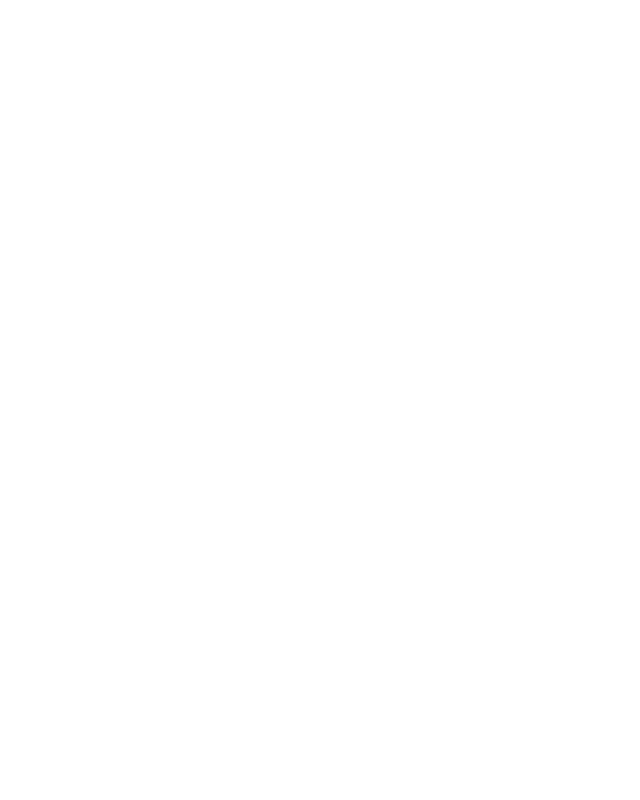
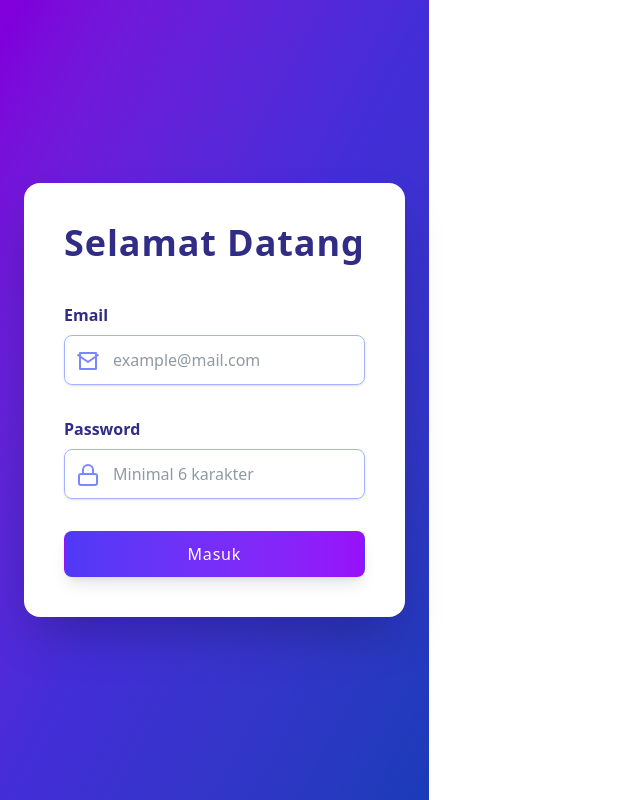
Before and after one commit to fandaa21/crm-kelompok10-23SIA, a React (Vite) app: page /signin in a window 1280 px wide. Before the commit this address had no page. Shown: the whole page, without its empty margins (0-640 px from the left). Built offline with nearby package versions, Linux system fonts and the light colour scheme; the HTML template or start-up script is replaced by a standard one.

Commit message:
Menambahkan halaman login dan regist by ninda

```diff
--- a/src/App.jsx
+++ b/src/App.jsx
@@ -2,10 +2,14 @@
 import MainLayout from "./components/MainLayout";
 import Dashboard from "./Pages/Dashboard";
 import SalesManagement from "./pages/SalesManagement";
+import Login from "./pages/Signin";
+import Signup from "./pages/Signup";
 
 export function App() {
   return (
     <Routes>
+      <Route path="/signin" element={<Login />} />
+      <Route path="/signup" element={<Signup />} />
       <Route element={<MainLayout />}>
         <Route path="/" element={<Dashboard />} />
          <Route path="/penjualan" element={<SalesManagement />} />
--- /dev/null
+++ b/src/pages/Signin.jsx
@@ -0,0 +1,131 @@
+import React, { useState } from "react";
+import { useNavigate } from "react-router-dom";
+
+export default function Login() {
+  const navigate = useNavigate();
+
+  const [email, setEmail] = useState("");
+  const [password, setPassword] = useState("");
+  const [error, setError] = useState("");
+  const [loading, setLoading] = useState(false);
+
+  const handleSubmit = (e) => {
+    e.preventDefault();
+    setError("");
+
+    if (!email.includes("@")) {
+      setError("Email tidak valid");
+      return;
+    }
+    if (password.length < 6) {
+      setError("Password minimal 6 karakter");
+      return;
+    }
+
+    setLoading(true);
+    setTimeout(() => {
+      setLoading(false);
+      // Redirect ke dashboard setelah login berhasil
+      navigate("/");
+    }, 1500);
+  };
+
+  return (
+    <div className="min-h-screen bg-gradient-to-br from-purple-700 via-indigo-700 to-blue-800 flex items-center justify-center px-6">
+      <form
+        onSubmit={handleSubmit}
+        className="bg-white bg-opacity-90 backdrop-blur-md rounded-2xl shadow-2xl p-10 max-w-md w-full"
+      >
+        <h2 className="text-4xl font-extrabold text-center text-indigo-900 mb-10 tracking-wide">
+          Selamat Datang
+        </h2>
+
+        {/* Email input */}
+        <div className="relative mb-8">
+          <label
+            htmlFor="email"
+            className="block text-indigo-900 font-semibold mb-2"
+          >
+            Email
+          </label>
+          <div className="relative">
+            <input
+              id="email"
+              type="email"
+              placeholder="example@mail.com"
+              value={email}
+              onChange={(e) => setEmail(e.target.value)}
+              required
+              className="w-full pl-12 pr-4 py-3 rounded-lg border border-indigo-300 focus:outline-none focus:ring-2 focus:ring-indigo-500 shadow-sm transition"
+            />
+            {/* Icon email */}
+            <svg
+              className="w-6 h-6 text-indigo-400 absolute left-3 top-3.5 pointer-events-none"
+              fill="none"
+              stroke="currentColor"
+              strokeWidth="2"
+              strokeLinecap="round"
+              strokeLinejoin="round"
+              viewBox="0 0 24 24"
+            >
+              <path d="M4 4h16v16H4z" />
+              <path d="M22 6L12 13 2 6" />
+            </svg>
+          </div>
+        </div>
+
+        {/* Password input */}
+        <div className="relative mb-8">
+          <label
+            htmlFor="password"
+            className="block text-indigo-900 font-semibold mb-2"
+          >
+            Password
+          </label>
+          <div className="relative">
+            <input
+              id="password"
+              type="password"
+              placeholder="Minimal 6 karakter"
+              value={password}
+              onChange={(e) => setPassword(e.target.value)}
+              required
+              className="w-full pl-12 pr-4 py-3 rounded-lg border border-indigo-300 focus:outline-none focus:ring-2 focus:ring-indigo-500 shadow-sm transition"
+            />
+            {/* Icon lock */}
+            <svg
+              className="w-6 h-6 text-indigo-400 absolute left-3 top-3.5 pointer-events-none"
+              fill="none"
+              stroke="currentColor"
+              strokeWidth="2"
+              strokeLinecap="round"
+              strokeLinejoin="round"
+              viewBox="0 0 24 24"
+            >
+              <rect x="3" y="11" width="18" height="11" rx="2" ry="2" />
+              <path d="M7 11V7a5 5 0 0 1 10 0v4" />
+            </svg>
+          </div>
+        </div>
+
+        {error && (
+          <p className="text-center text-red-600 font-semibold mb-6 animate-pulse">
+            {error}
+          </p>
+        )}
+
+        <button
+          type="submit"
+          disabled={loading}
+          className={`w-full py-3 rounded-full text-white font-bold tracking-wider transition-all duration-300 ${
+            loading
+              ? "bg-indigo-300 cursor-not-allowed"
+              : "bg-gradient-to-r from-indigo-600 to-purple-600 hover:from-purple-700 hover:to-indigo-700 shadow-lg hover:shadow-indigo-700/50"
+          }`}
+        >
+          {loading ? "Loading..." : "Masuk"}
+        </button>
+      </form>
+    </div>
+  );
+}
--- /dev/null
+++ b/src/pages/Signup.jsx
@@ -0,0 +1,150 @@
+import React, { useState } from "react";
+import { useNavigate } from "react-router-dom";
+
+export default function Signup() {
+  const navigate = useNavigate();
+
+  const [fullName, setFullName] = useState("");
+  const [email, setEmail] = useState("");
+  const [password, setPassword] = useState("");
+  const [confirmPassword, setConfirmPassword] = useState("");
+  const [error, setError] = useState("");
+  const [loading, setLoading] = useState(false);
+
+  const handleSubmit = (e) => {
+    e.preventDefault();
+    setError("");
+
+    if (fullName.trim().length < 3) {
+      setError("Nama lengkap minimal 3 karakter");
+      return;
+    }
+    if (!email.includes("@")) {
+      setError("Email tidak valid");
+      return;
+    }
+    if (password.length < 6) {
+      setError("Password minimal 6 karakter");
+      return;
+    }
+    if (password !== confirmPassword) {
+      setError("Password dan konfirmasi password tidak sama");
+      return;
+    }
+
+    setLoading(true);
+
+    // Simulasi loading dan redirect ke dashboard
+    setTimeout(() => {
+      setLoading(false);
+      navigate("/signin");
+    }, 1800);
+  };
+
+  return (
+    <div className="min-h-screen bg-gradient-to-br from-purple-700 via-indigo-700 to-blue-800 flex items-center justify-center px-6">
+      <form
+        onSubmit={handleSubmit}
+        className="bg-white bg-opacity-90 backdrop-blur-md rounded-2xl shadow-2xl p-10 max-w-md w-full"
+      >
+        <h2 className="text-4xl font-extrabold text-center text-indigo-900 mb-10 tracking-wide">
+          Buat Akun Baru
+        </h2>
+
+        <div className="relative mb-8">
+          <label
+            htmlFor="fullName"
+            className="block text-indigo-900 font-semibold mb-2"
+          >
+            Nama Lengkap
+          </label>
+          <input
+            id="fullName"
+            type="text"
+            placeholder="Nama lengkap Anda"
+            value={fullName}
+            onChange={(e) => setFullName(e.target.value)}
+            required
+            disabled={loading}  // disable input hanya saat loading
+            className="w-full px-4 py-3 rounded-lg border border-indigo-300 focus:outline-none focus:ring-2 focus:ring-indigo-500 shadow-sm transition disabled:bg-gray-100 disabled:cursor-not-allowed"
+          />
+        </div>
+
+        <div className="relative mb-8">
+          <label
+            htmlFor="email"
+            className="block text-indigo-900 font-semibold mb-2"
+          >
+            Email
+          </label>
+          <input
+            id="email"
+            type="email"
+            placeholder="example@mail.com"
+            value={email}
+            onChange={(e) => setEmail(e.target.value)}
+            required
+            disabled={loading}
+            className="w-full px-4 py-3 rounded-lg border border-indigo-300 focus:outline-none focus:ring-2 focus:ring-indigo-500 shadow-sm transition disabled:bg-gray-100 disabled:cursor-not-allowed"
+          />
+        </div>
+
+        <div className="relative mb-8">
+          <label
+            htmlFor="password"
+            className="block text-indigo-900 font-semibold mb-2"
+          >
+            Password
+          </label>
+          <input
+            id="password"
+            type="password"
+            placeholder="Minimal 6 karakter"
+            value={password}
+            onChange={(e) => setPassword(e.target.value)}
+            required
+            disabled={loading}
+            className="w-full px-4 py-3 rounded-lg border border-indigo-300 focus:outline-none focus:ring-2 focus:ring-indigo-500 shadow-sm transition disabled:bg-gray-100 disabled:cursor-not-allowed"
+          />
+        </div>
+
+        <div className="relative mb-8">
+          <label
+            htmlFor="confirmPassword"
+            className="block text-indigo-900 font-semibold mb-2"
+          >
+            Konfirmasi Password
+          </label>
+          <input
+            id="confirmPassword"
+            type="password"
+            placeholder="Ulangi password"
+            value={confirmPassword}
+            onChange={(e) => setConfirmPassword(e.target.value)}
+            required
+            disabled={loading}
+            className="w-full px-4 py-3 rounded-lg border border-indigo-300 focus:outline-none focus:ring-2 focus:ring-indigo-500 shadow-sm transition disabled:bg-gray-100 disabled:cursor-not-allowed"
+          />
+        </div>
+
+        {error && (
+          <p className="text-center text-red-600 font-semibold mb-6 animate-pulse">
+            {error}
+          </p>
+        )}
+
+        <button
+          type="submit"
+          disabled={loading}
+          className={`w-full py-3 rounded-full text-white font-bold tracking-wider transition-all duration-300 ${
+            loading
+              ? "bg-indigo-300 cursor-not-allowed"
+              : "bg-gradient-to-r from-indigo-600 to-purple-600 hover:from-purple-700 hover:to-indigo-700 shadow-lg hover:shadow-indigo-700/50"
+          }`}
+        >
+          {loading ? "Mendaftar..." : "Daftar"}
+        </button>
+      </form>
+    </div>
+  );
+}
```
